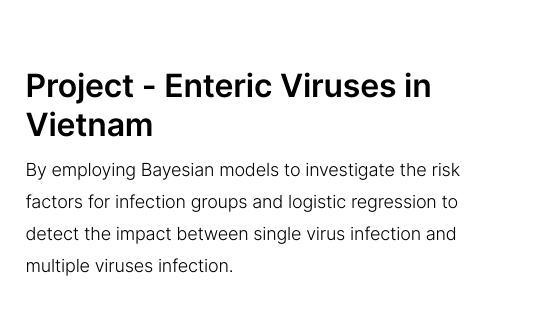
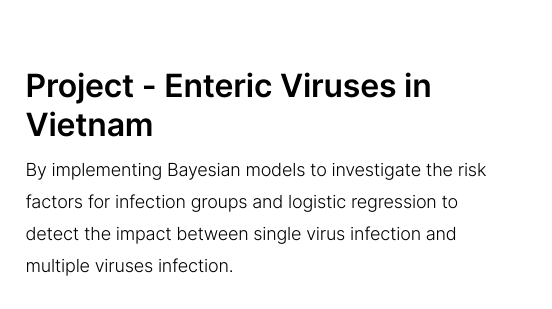
Before and after one commit to fujun0406/fuchun_portfolio, a plain HTML site: page index.html in a window 1280 px wide. Shown: the part 3827-4136 px from the top of the page, 728-1280 px from the left. Drawn offline with Linux system fonts and the light colour scheme; some packages are replaced by stand-ins of ours; a web font is replaced by a local one.

Commit message:
Update index.html

```diff
--- a/index.html
+++ b/index.html
@@ -620,7 +620,7 @@
       <div class="col-12 col-md-5 mt-4 mt-md-0 my-md-auto">
         <h3>Project - Enteric Viruses in Vietnam</h3>
         <p class="lead">
-          By employing Bayesian models to investigate the risk factors for infection groups and logistic regression to detect the impact between single virus infection and multiple viruses infection.
+          By implementing Bayesian models to investigate the risk factors for infection groups and logistic regression to detect the impact between single virus infection and multiple viruses infection.
         </p>
         <a href="https://github.com/fujun0406/enteric_viruses/" class="btn btn-primary"
           >Case Study<i class="icon-arrow-right"></i
```
